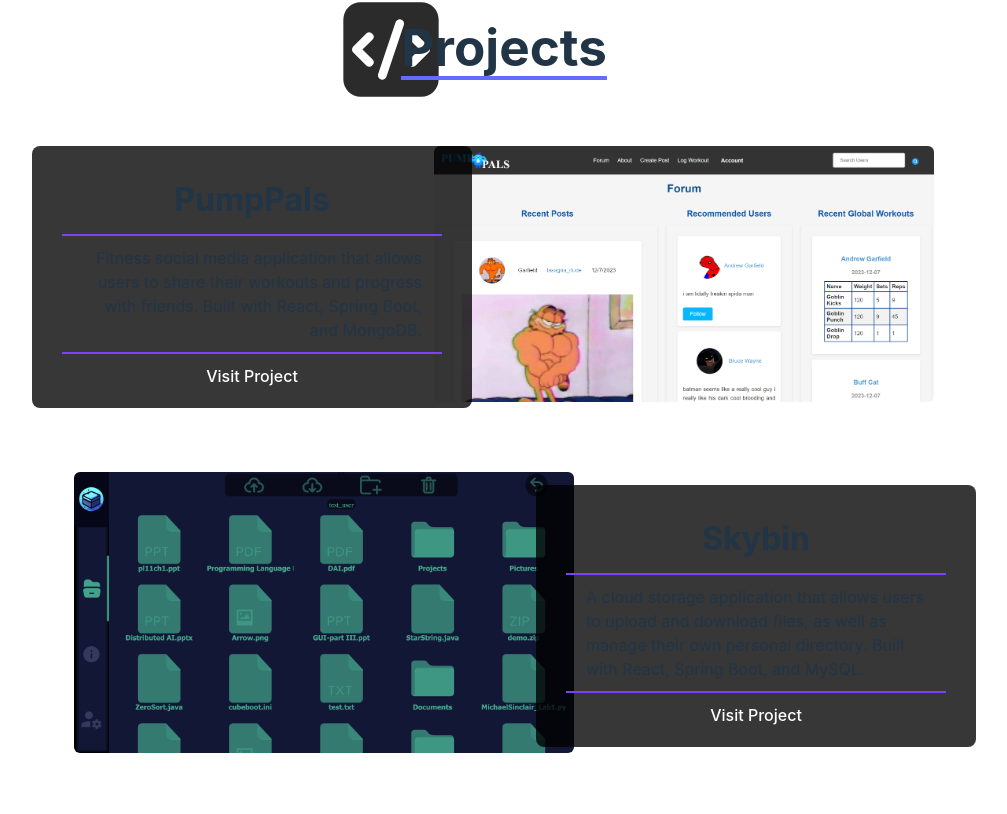
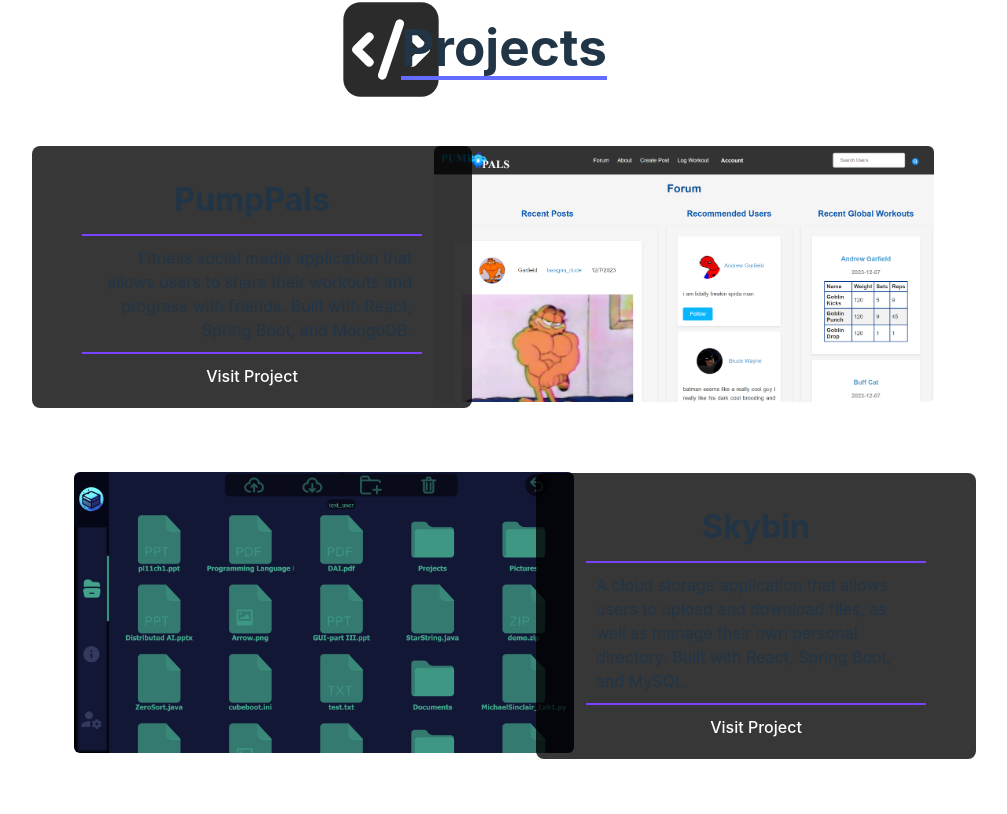
Before and after one commit to mliamsinclair/mliamsinclair.github.io, a React (Vite) app: page / in a window 1280 px wide. Shown: the part 1806-2620 px from the top of the page, without its empty margins (136-1143 px from the left). Built offline with nearby package versions, Linux system fonts and the light colour scheme.

Commit message:
ProjectCard animation

```diff
--- a/src/pages/Projects/ProjectCard.css
+++ b/src/pages/Projects/ProjectCard.css
@@ -25,8 +25,8 @@
     border-top: 2px solid rgba(122, 65, 255);
     border-bottom: 2px solid rgb(122, 65, 255);
     padding: 10px;
-    padding-left: 20px;
-    padding-right: 20px;
+    margin-left: 30px;
+    margin-right: 30px;
 }
 
 .project-card h3 {
--- a/src/pages/Projects/ProjectCard.jsx
+++ b/src/pages/Projects/ProjectCard.jsx
@@ -11,7 +11,9 @@ class ProjectCard extends React.Component {
           <a href={this.props.projectLink} target="_blank">Visit Project</a>
         </div>
         <div>
-          <img src={this.props.imageUrl} alt={this.props.projectName} />
+          <a href={this.props.projectLink} target="_blank">
+            <img src={this.props.imageUrl} alt={this.props.projectName} />
+          </a>
         </div>
       </div>
     );
```
